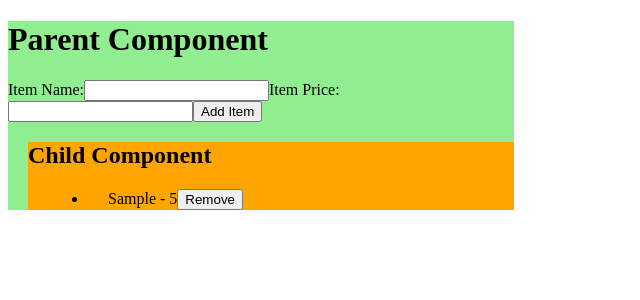
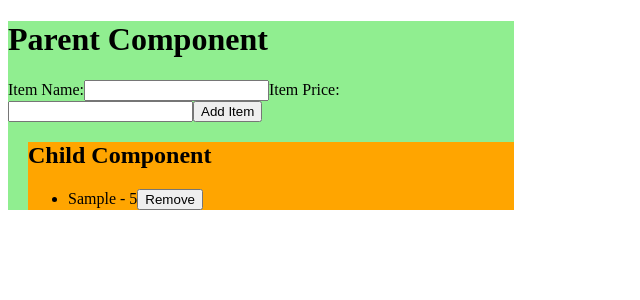
Before and after one commit to acciojob/lift-state-up-4-AmanVerma5, a React app: page / in a window 1280 px wide. Both pictures are taken after typing "Sample", "5" into the empty fields and a click on the button "Add Item". Shown: the top 300 px of the page, without its empty margins (0-640 px from the left). Built offline with nearby package versions, Linux system fonts and the light colour scheme.

Commit message:
submitting code-Mon Jul 17 2023 14:43:01 GMT+0530 (India Standard Time)

```diff
--- a/src/components/Child.js
+++ b/src/components/Child.js
@@ -8,8 +8,8 @@ const Child=(prop)=>{
             <ul>
                 {
                     items.map((element,index)=>(
-                        <li key={index}  className="child li" id="itemName">
-                            <span  className="child li" id="itemName">{element.name} - {element.price}</span>
+                        <li key={index}>
+                            {element.name} - {element.price}
                             <button onClick={()=>prop.removeItem(index)}>Remove</button>
                         </li>
                     ))
```
